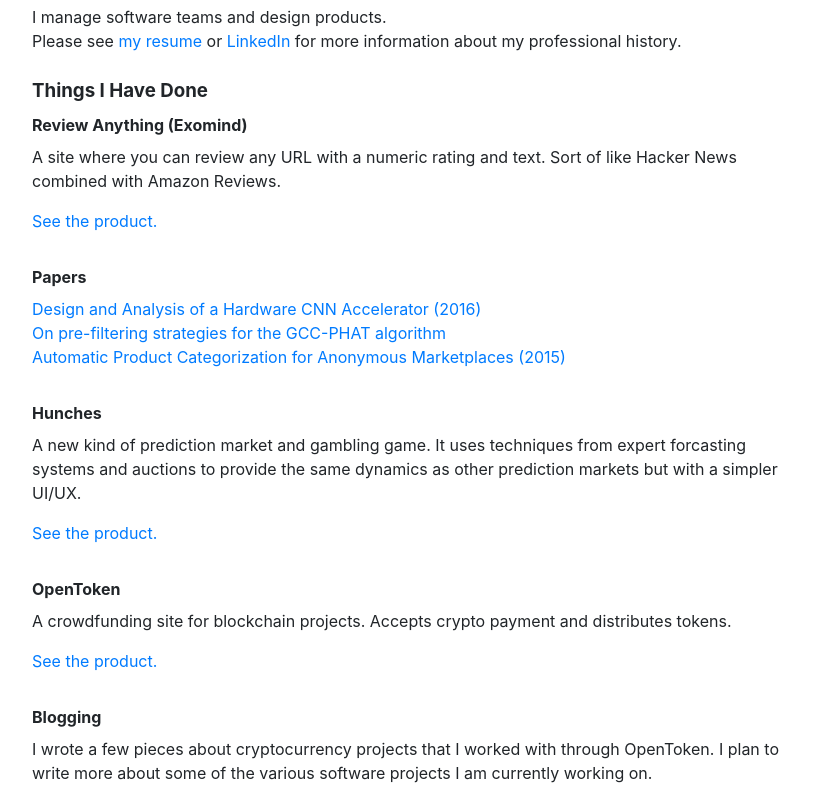
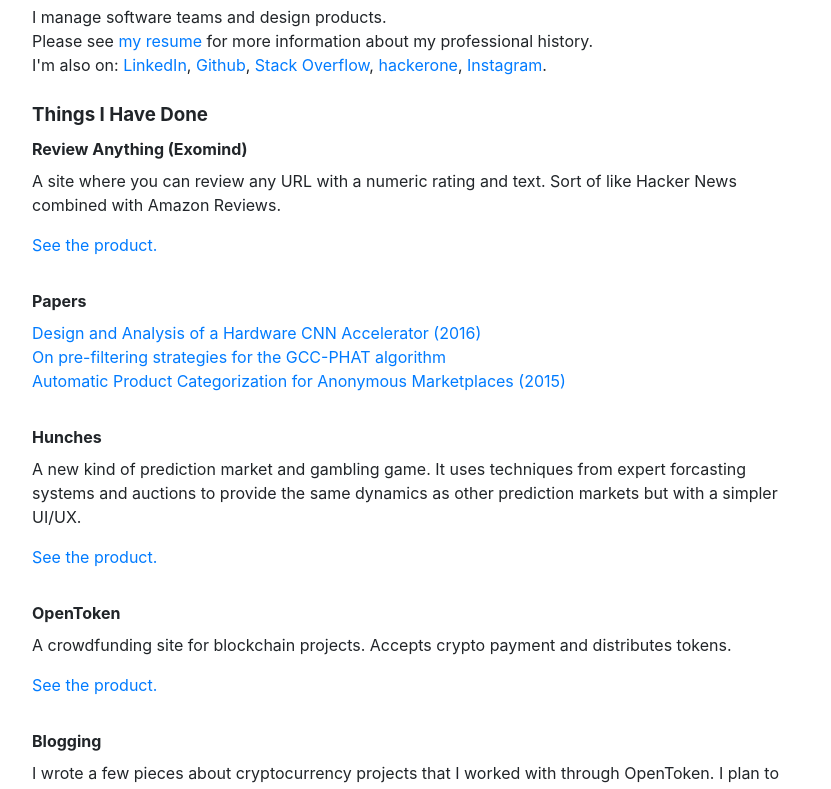
Before and after one commit to mgraczyk/mgraczyk.com, a plain HTML site: page docs/index.html in a window 1280 px wide. Shown: the part 77-866 px from the top of the page, without its empty margins (224-1055 px from the left). Drawn offline with Linux system fonts and the light colour scheme.

Commit message:
Add more social links

```diff
--- a/docs/index.html
+++ b/docs/index.html
@@ -34,11 +34,15 @@
 
     I manage software teams and design products.
     <br />
-    Please see <a href="/resume" target="_blank">my resume</a>
-    or
-    <a href="https://www.linkedin.com/in/michaelgraczyk/" target="_blank">LinkedIn</a>
-    for more information about my professional history.
-
+    Please see <a href="/resume" target="_blank">my resume</a> for more
+    information about my professional history.
+    <br />
+    I'm also on:
+      <a href="https://www.linkedin.com/in/michaelgraczyk/" target="_blank">LinkedIn</a>,
+      <a href="https://github.com/mgraczyk" target="_blank">Github</a>,
+      <a href="https://stackoverflow.com/users/1301879/michael-graczyk" target="_blank">Stack Overflow</a>,
+      <a href="https://hackerone.com/mgraczyk" target="_blank">hackerone</a>,
+      <a href="https://www.instagram.com/michael_graczyk/" target="_blank">Instagram</a>.
     <br />
     <br />
 
```
